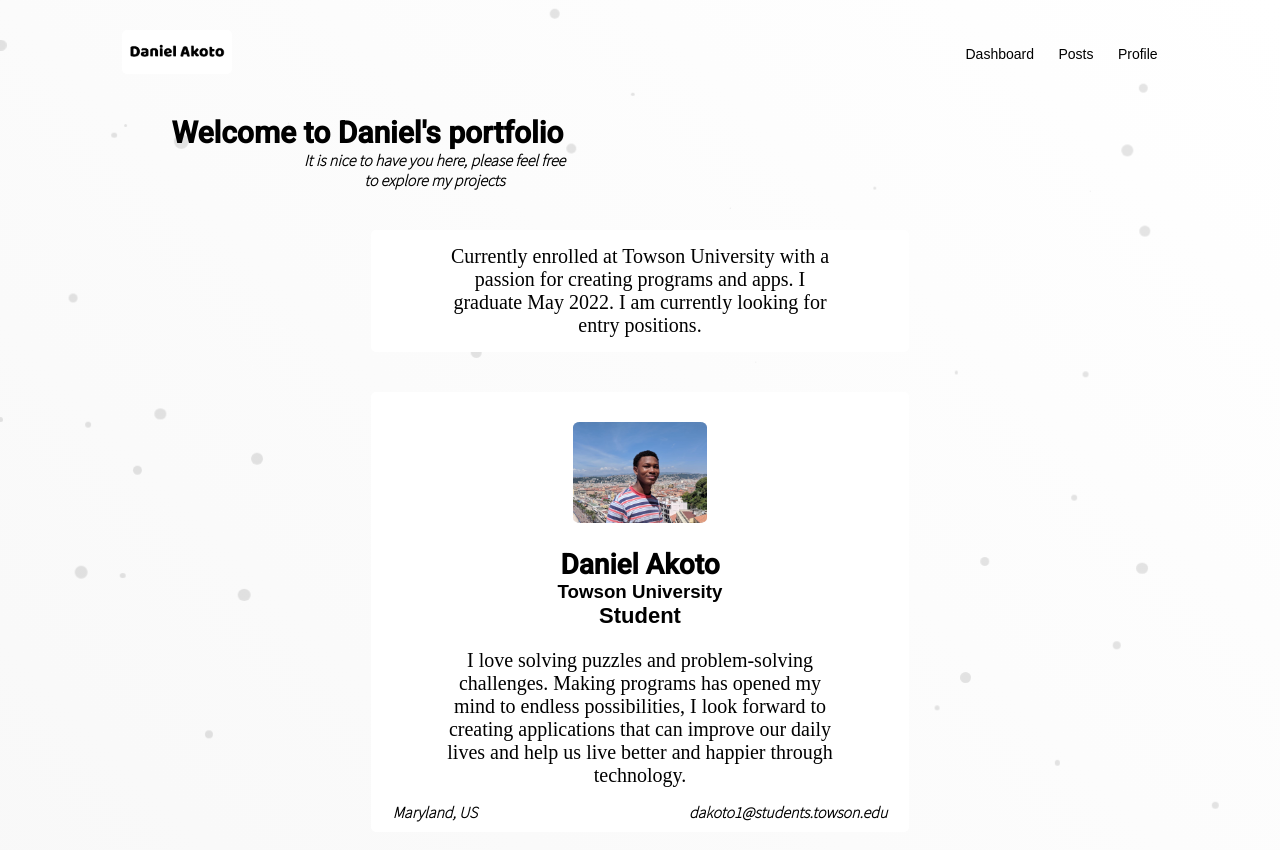
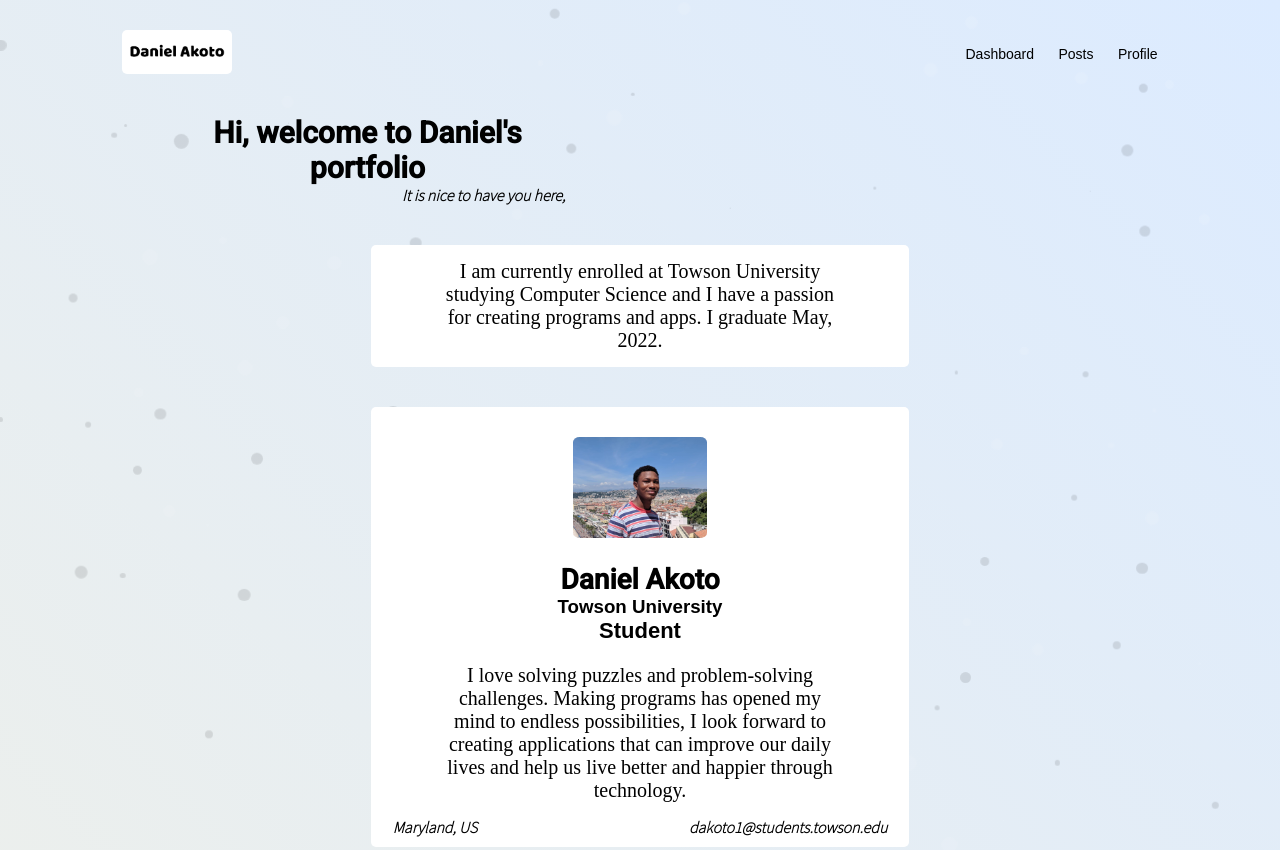
Before and after one commit to danielakoto/MyPortfolio, a website with bundled scripts: page frontend/index.html in a window 1280 px wide. Shown: the top 850 px of the page. Built offline with nearby package versions, Linux system fonts and the light colour scheme.

Commit message:
almost done app

```diff
--- a/frontend/static/css/style.css
+++ b/frontend/static/css/style.css
@@ -6,7 +6,7 @@
 }
 
 body {
-    background: linear-gradient(45deg,rgb(240, 240, 240), rgb(255, 255, 255));
+    background: linear-gradient(45deg,rgb(255, 244, 214), rgb(220, 235, 255));
 }
 
 .navHeader {
--- a/frontend/static/js/views/Dashboard.js
+++ b/frontend/static/js/views/Dashboard.js
@@ -11,13 +11,13 @@ export default class extends AbstractView {
         <center>
         <div class="row">
             <div class="col-1">
-                <h1>Welcome to Daniel's portfolio</h1>
-                <h4>It is nice to have you here, please feel free <br>to explore my projects</h3>
+                <h1>Hi, welcome to Daniel's portfolio</h1>
+                <h4>It is nice to have you here,</h3>
             </div>
         </div>
         <div class="col-2">
             <center>
-                <p>Currently enrolled at Towson University with a passion for creating programs and apps. I graduate May 2022. I am currently looking for entry positions.</p>
+                <p>I am currently enrolled at Towson University studying Computer Science and I have a passion for creating programs and apps. I graduate May, 2022.</p>
             </center>
         </div>
         </center>
```
Also changed, not shown: 1 other file.
